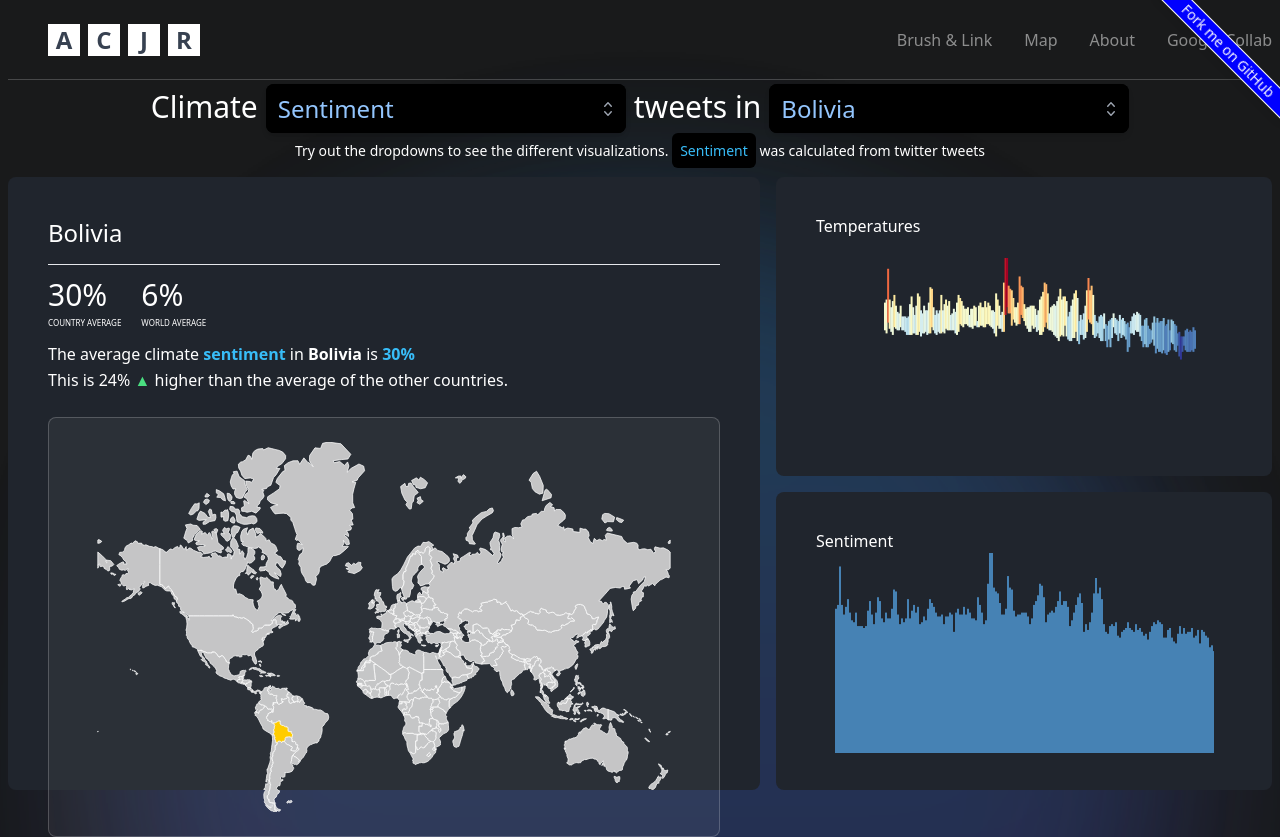
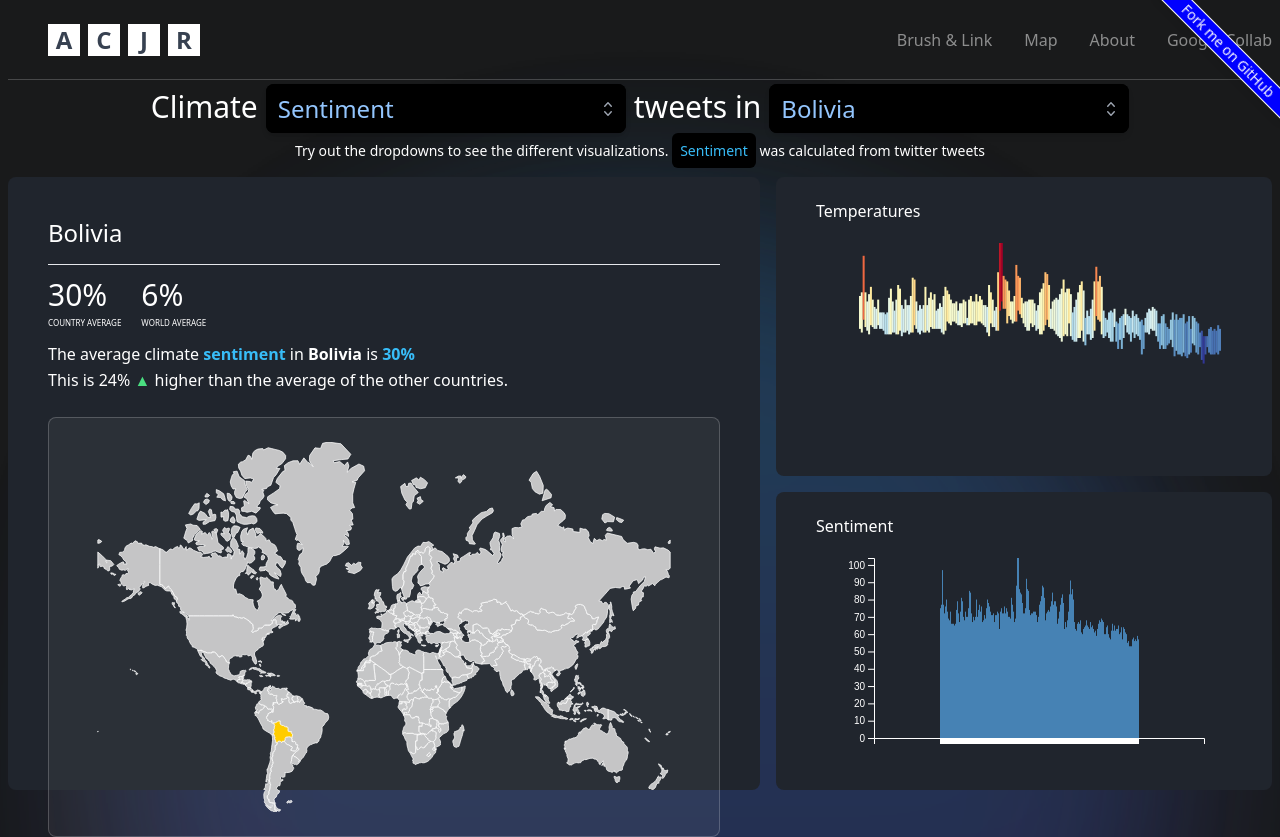
Before and after one commit to aiberk/infoVizGroup8, a Next.js app: page / in a window 1280 px wide. Built offline with nearby package versions, Linux system fonts and the light colour scheme.

Commit message:
d3 charts work

```diff
--- a/src/app/about/page.tsx
+++ b/src/app/about/page.tsx
@@ -12,7 +12,7 @@ export default function Home() {
       <h1 className="text-3xl mb-4 prose text-white">About</h1>
 
       <div className="max-w-prose bg-white bg-opacity-5 p-10 text-white flex flex-col gap-7">
-        <p className="text-block ">
+        <p className="text-block prose">
           Lorem ipsum dolor sit amet, consectetur adipisicing elit. Quaerat odio
           at soluta iusto quos rem incidunt eius, perspiciatis pariatur, neque
           velit! Magnam tenetur nulla maiores possimus, et natus a illum. Lorem
--- a/src/app/components/organisms/d3/BarChart.js
+++ b/src/app/components/organisms/d3/BarChart.js
@@ -5,8 +5,8 @@
 import React, { Component } from "react";
 import * as d3 from "d3";
 
-const width = 350;
-const height = 200;
+const width = 400;
+const height = 230;
 const margin = { top: 20, right: 5, bottom: 20, left: 35 };
 
 class BarChart extends Component {
@@ -53,7 +53,7 @@ class BarChart extends Component {
       .domain(colorExtent)
       .interpolator(d3.interpolateRdYlBu);
 
-      // Create bars
+    // Create bars
     const bars = data.map((d) => {
       const isColored =
         !range.length || (range[0] <= d.date && d.date <= range[1]);
--- a/src/app/components/organisms/d3/LinkedChart.js
+++ b/src/app/components/organisms/d3/LinkedChart.js
@@ -5,33 +5,33 @@
 import React, { Component } from "react";
 import * as d3 from "d3";
 
-const width = 380;
-const height = 200;
+const width = 400;
+const height = 230;
+const margin = { top: 20, right: 20, bottom: 30, left: 50 };
 
 class LinkedChart extends Component {
   state = {
     bars: [],
-    tempAnnotations: [],
+    xScale: null,
+    yScale: null,
   };
 
-  // This is part of the Brush and Link pattern.
-  //this updates the chart when the other chart is brushed.
-  static getDerivedStateFromProps(nextProps) {
+  static getDerivedStateFromProps(nextProps, prevState) {
     const { data, range } = nextProps;
     if (!data) return {};
 
-    //Creat X and Y Scales
-    const xScale = d3.scaleBand()
-      .domain(data.map(d => d.date))
-      .rangeRound([0, width * 1.05])
-      .padding(0.1);
+    // Create X and Y Scales
+    const xScale = d3
+      .scaleBand()
+      .domain(data.map((d) => d.date))
+      .rangeRound([0, width - margin.left - margin.right])
+      .padding(0.1); // Adjust padding if necessary
 
-    const yScale = d3.scaleLinear()
-      .domain([0, d3.max(data, d => d.high)])
-      .range([height, 0]);
+    const yScale = d3
+      .scaleLinear()
+      .domain([0, d3.max(data, (d) => d.high)])
+      .range([height - margin.top - margin.bottom, 0]);
 
-    //This function checks if the data is within the
-    //brushed range. If it is, it colors the bar blue.
     const isInRange = (date) => {
       if (!range || range.length === 0) {
         return true;
@@ -39,25 +39,53 @@ class LinkedChart extends Component {
       return range[0] <= date && date <= range[1];
     };
 
-    //Initialize bars with x, y, height, width, and fill
-    const bars = data.map(d => ({
+    const bars = data.map((d) => ({
       x: xScale(d.date),
       y: yScale(d.high),
-      height: height - yScale(d.high),
+      height: height - margin.top - margin.bottom - yScale(d.high),
       width: xScale.bandwidth(),
-      fill: isInRange(d.date) ? "steelblue" : "#ccc"
+      fill: isInRange(d.date) ? "steelblue" : "#ccc",
     }));
 
-    return { bars };
+    return { bars, xScale, yScale };
   }
 
-  // Render Bars
+  renderAxis = () => {
+    const { xScale, yScale } = this.state;
+
+    if (!xScale || !yScale) return null;
+
+    return (
+      <g>
+        {/* X Axis with only ticks */}
+        <g
+          transform={`translate(0, ${height - margin.top - margin.bottom})`}
+          ref={(node) =>
+            d3.select(node).call(d3.axisBottom(xScale).tickFormat(""))
+          }
+        />
+        {/* Y Axis */}
+        <g ref={(node) => d3.select(node).call(d3.axisLeft(yScale))} />
+      </g>
+    );
+  };
+
   render() {
     return (
       <svg width={width} height={height}>
-        {this.state.bars.map((d, i) => (
-          <rect key={i} x={d.x} y={d.y} width={d.width} height={d.height} fill={d.fill} />
-        ))}
+        <g transform={`translate(${margin.left}, ${margin.top})`}>
+          {this.state.bars.map((d, i) => (
+            <rect
+              key={i}
+              x={d.x}
+              y={d.y}
+              width={d.width}
+              height={d.height}
+              fill={d.fill}
+            />
+          ))}
+          {this.renderAxis()}
+        </g>
       </svg>
     );
   }
--- a/src/app/components/organisms/nav/nav.tsx
+++ b/src/app/components/organisms/nav/nav.tsx
@@ -10,7 +10,7 @@ const Nav = (props: Props) => {
     { title: "Brush & Link", link: "/" },
     { title: "Map", link: "/map" },
     { title: "About", link: "/about" },
-    { title: "Google Collab", link: "/about" },
+    { title: "Google Collab", link: "/" },
   ];
 
   return (
```
